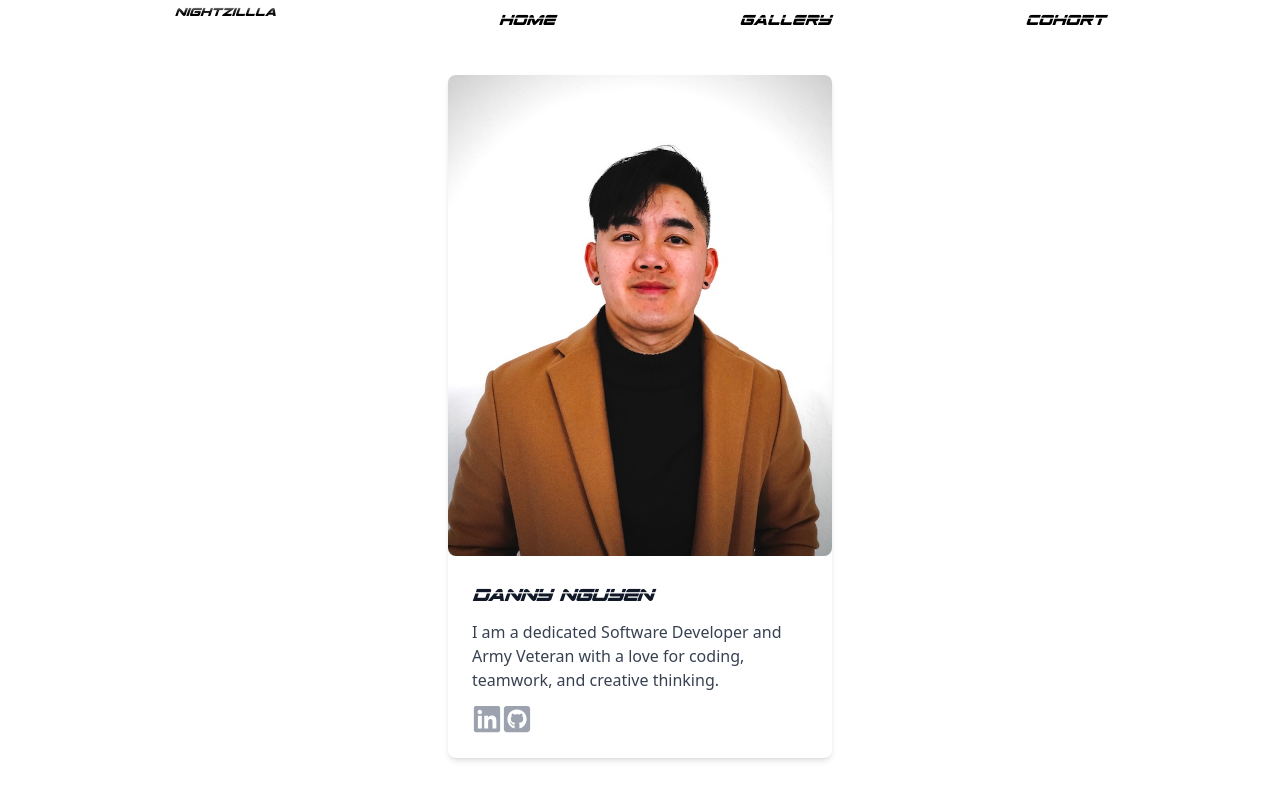
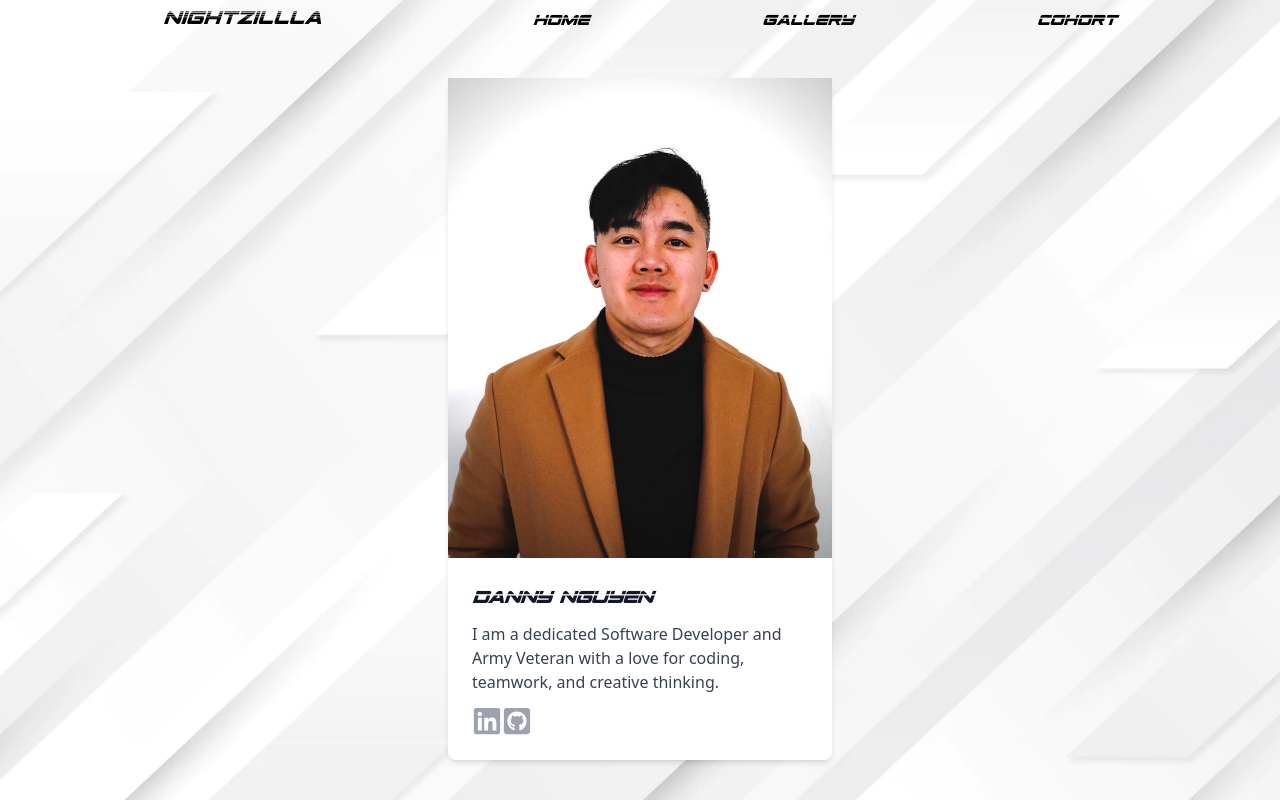
Before and after one commit to nightzillla/nightzillla-project, a React (Create React App) app: page /aboutme in a window 1280 px wide. Shown: the top 802 px of the page. Built offline with nearby package versions, Linux system fonts and the light colour scheme.

Commit message:
updating css for profile card

```diff
--- a/src/pages/Projects/ProfileCards/ProfileCard.js
+++ b/src/pages/Projects/ProfileCards/ProfileCard.js
@@ -1,14 +1,18 @@
 import React from 'react'
 import Danny from '../../../img/Gallery/danny.jpg'
+import abstractBackground from '../../../img/Wallpaper/abstract-background.jpg'
 import {FaLinkedin} from "react-icons/fa"
 import {FaGithubSquare} from "react-icons/fa"
 
 function ProfileCard() {
   return (
     <>
+    <div className="abstractBackground">
+      <img src={abstractBackground} className="abstractImg"/>
+      </div>
         <div className="flex justify-center py-10 pl-15 danny-Profile-Card">
           <div class="rounded-lg shadow-lg bg-white max-w-sm shadow-md dark:bg-gray-800 dark:border-gray-700">
-          <img class={"Danny rounded-lg"} src={Danny}/>
+            <img className={"Dannyrounded-lg "} src={Danny}/>
               <div class="p-6">
                 <h5 class="mb-2 text-2xl font-bold tracking-tight text-gray-900 dark:text-white">Danny Nguyen</h5>
                 <p class="mb-3 font-normal text-gray-700 dark:text-gray-400">
--- a/src/pages/Projects/Project.css
+++ b/src/pages/Projects/Project.css
@@ -4,9 +4,23 @@
     padding-top: 30px;
     display: flex;
 }
+.abstractImg{
+    object-fit: fill;
+    position: absolute;
+    z-index: -5;
+    /* Set rules to fill background */
+    /* Set up proportionate scaling */
+    width: 100vw;
+    height: 100vh;
+    /* Set up positioning */
+    position: fixed;
+    top: 0;
+    left: 0;
+}
 /* FONT SIZE */
 .projectNightzillaFont {
     font-family: "SpaceRanger";
+    font-size: 25px;
 }
 .homeProjectNavBar {
     font-family: "SpaceRanger2";
@@ -130,5 +144,8 @@
   }
   /* large devices */
   @media screen and (min-width: 1440px){
+    .danny-Profile-Card {
+        padding-left: 150px;
+    }
 
   }
```
Lines whose indentation alone changed are shown as unchanged.
